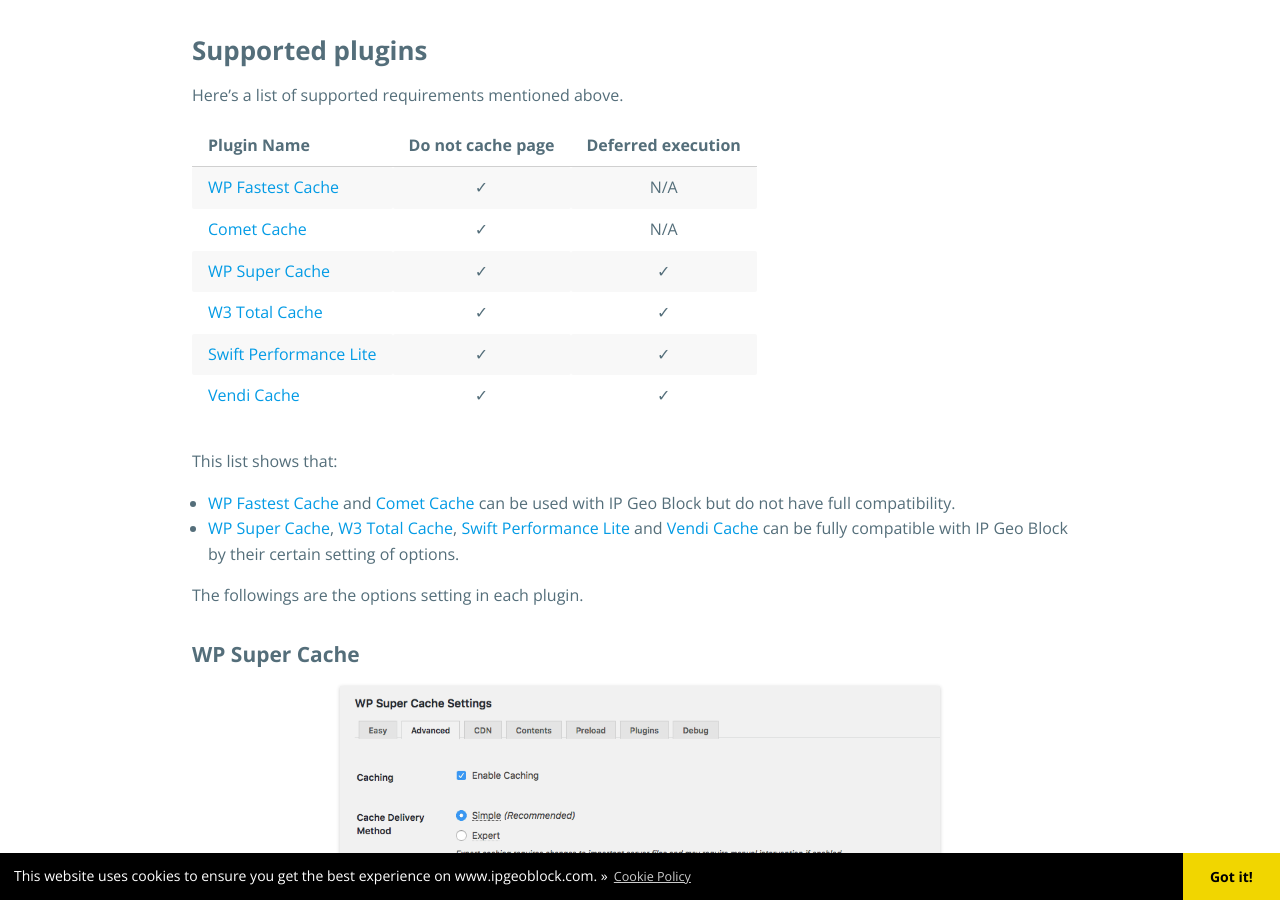
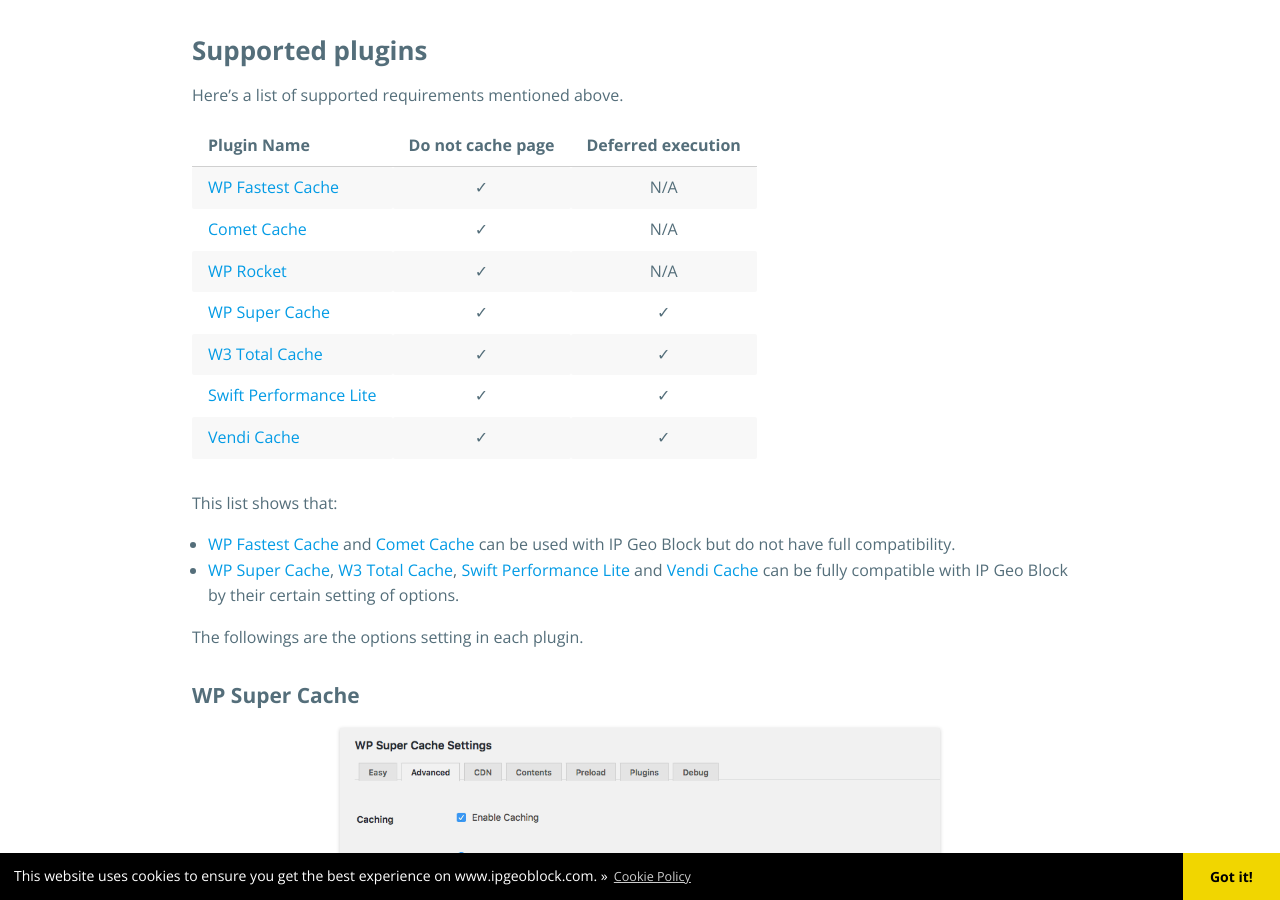
Before and after one commit to tokkonopapa/WordPress-IP-Geo-Block, a Jekyll site: the page built from _codex/03. Features and performance/08. Caching plugin/living-with-caching-plugin.md, in a window 1280 px wide and 900 px high, scrolled down 983 px. Built offline with Jekyll 4.4.1, drawn with Linux system fonts in a browser that asks for light colours; some web fonts are replaced.

Commit message:
Add wp rocket.

```diff
--- a/_codex/03. Features and performance/08. Caching plugin/living-with-caching-plugin.md
+++ b/_codex/03. Features and performance/08. Caching plugin/living-with-caching-plugin.md
@@ -50,6 +50,7 @@
 |:------------------------------------|-------------------|--------------------|
 | [WP Fastest Cache][FastestCache]    |     &#x02713;     |         N/A        |
 | [Comet Cache][CometCache]           |     &#x02713;     |         N/A        |
+| [WP Rocket][WP-Rocket]              |     &#x02713;     |         N/A        |
 | [WP Super Cache][WPSuperCache]      |     &#x02713;     |      &#x02713;     |
 | [W3 Total Cache][W3TotalCache]      |     &#x02713;     |      &#x02713;     |
 | [Swift Performance Lite][SwiftLite] |     &#x02713;     |      &#x02713;     |
@@ -151,6 +152,7 @@
 [ErrorPage]:    {{ '/codex/customizing-the-response.html#human-friendly-error-page'  | prepend: site.baseurl }} "Customizing the response | IP Geo Block"
 [FastestCache]: https://wordpress.org/plugins/wp-fastest-cache/ "WP Fastest Cache &#124; WordPress.org"
 [CometCache]:   https://wordpress.org/plugins/comet-cache/ "Comet Cache &#124; WordPress.org"
+[WP-Rocket]:    https://github.com/wp-media/wp-rocket "wp-media/wp-rocket: Performance optimization plugin for WordPress"
 [WPSuperCache]: https://wordpress.org/plugins/wp-super-cache/ "WP Super Cache &mdash; WordPress Plugins"
 [W3TotalCache]: https://wordpress.org/plugins/w3-total-cache/ "W3 Total Cache &mdash; WordPress Plugins"
 [SwiftLite]:    https://wordpress.org/plugins/swift-performance-lite/ "Swift Performance Lite &#124; WordPress.org"
```
